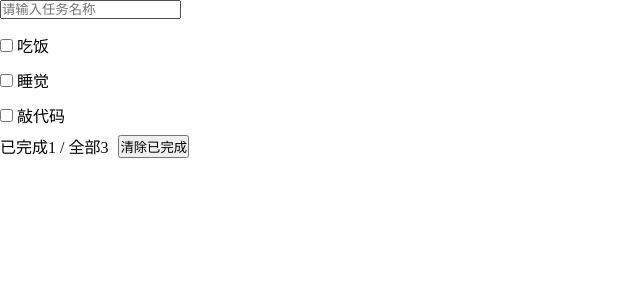
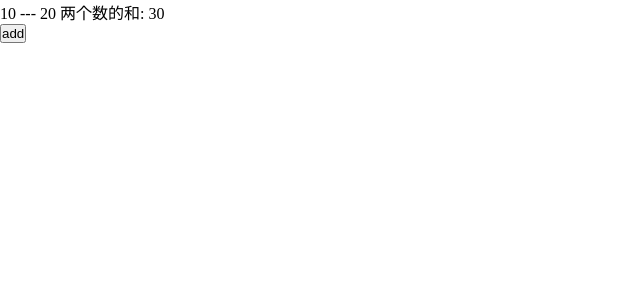
Before and after one commit to JohnsonMori/todolist, a Vue app: page / in a window 1280 px wide. Shown: the top 300 px of the page, without its empty margins (0-640 px from the left). Built offline with nearby package versions, Linux system fonts and the light colour scheme.

Commit message:
feat: computed properties

```diff
--- a/src/views/Home.vue
+++ b/src/views/Home.vue
@@ -1,29 +1,23 @@
 <template>
   <div>
-    <nav-header></nav-header>
+    <!-- <nav-header></nav-header>
     <nav-main></nav-main>
-    <nav-footer></nav-footer>
+    <nav-footer></nav-footer> -->
+    <div>
+      {{num1}} --- {{num2}}
+      两个数的和: {{addNum}}
+    </div>
+    <div>
+      <button @click="add">add</button>
+    </div>
   </div>
-
-  <!-- <div>
-    {{num}}
-  </div>
-  <div>
-    {{name}}
-  </div>
-  <div>
-    {{arr}}
-  </div>
-  <div>
-    {{obj}}
-  </div> -->
 </template>
 
 <script>
 import NavHeader from '@/components/navHeader/NavHeader'
 import NavMain from '@/components/navMain/NavMain'
 import NavFooter from '@/components/navFooter/NavFooter'
-import { defineComponent, ref, reactive, toRefs } from 'vue'
+import { defineComponent, ref, reactive, toRefs, computed } from 'vue'
 
 export default defineComponent({
   name: 'Home',
@@ -33,27 +27,23 @@
     NavFooter
   },
   setup() {
-    // let num = ref(10)
-    // let name = ref('johnson')
-    // let arr = ref(['a', 'b', 'c', 'd'])
-    // let obj = ref({
-    //   age: 20
-    // })
-    let data = reactive({
-      num: 20,
-      name: 'johnson',
-      age: 20,
-      obj: {
-        price: 20
-      },
-      arr: ['a', 'b', 'c', 'd']
+    let num1 = ref(10)
+    let num2 = ref(20)
+    let addNum = computed(() => {
+      // 必须返回一个值
+      // 逻辑代码
+      // 购物车总价
+      return num1.value + num2.value
     })
+    let add = () => {
+      num1.value ++
+      num2.value ++
+    }
     return {
-      // num,
-      // name,
-      // arr,
-      // obj
-      ...toRefs(data)
+      num1,
+      num2,
+      addNum,
+      add
     }
   }
 })
```
